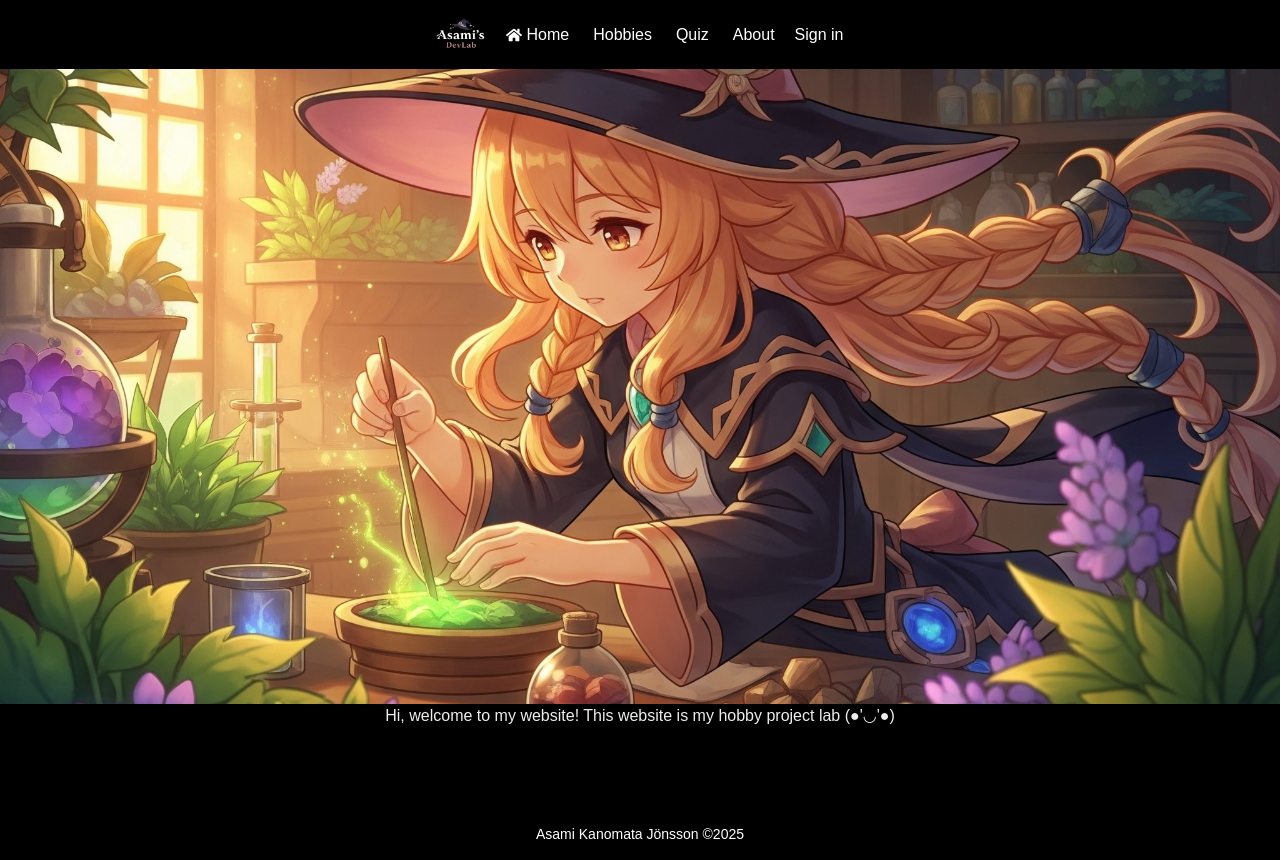
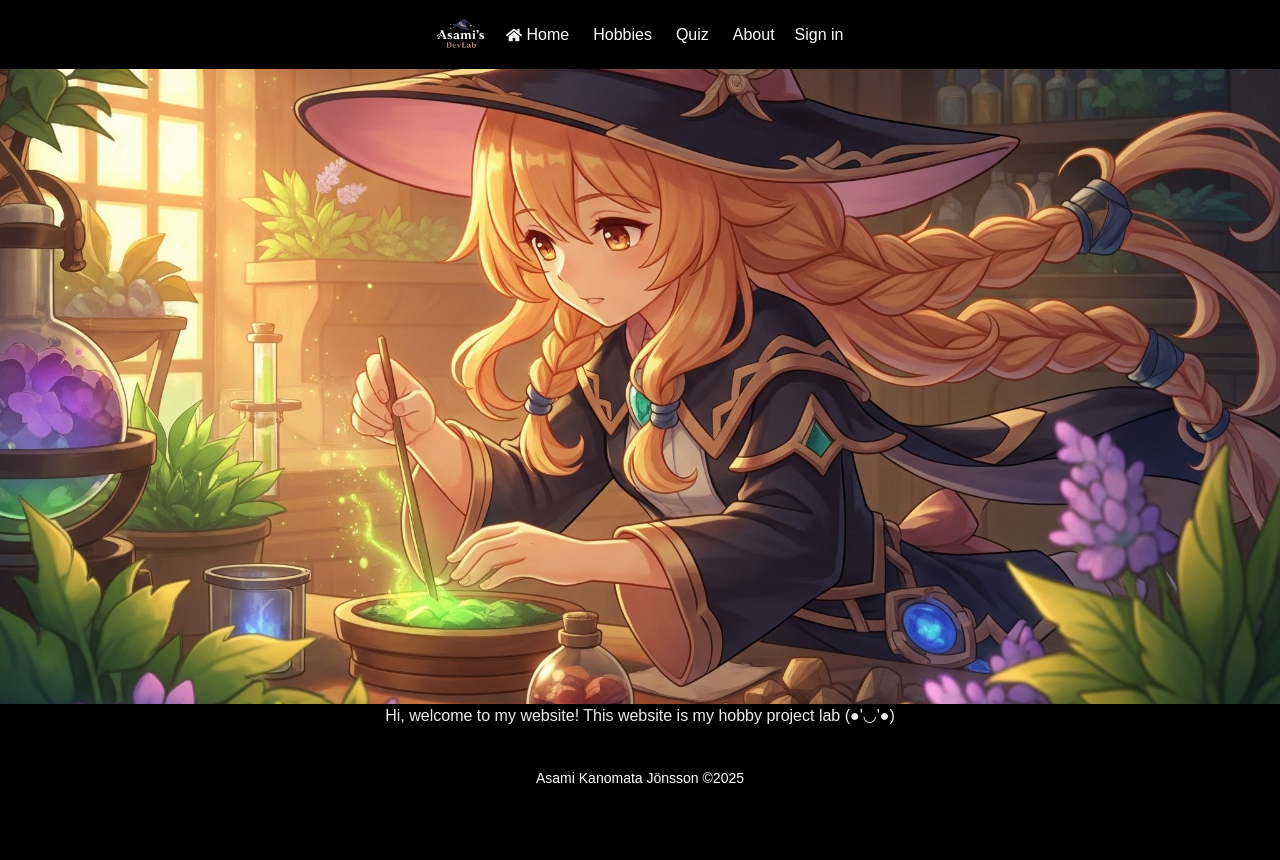
Before and after one commit to Asamijonsson/DevLab, a Next.js app: page / in a window 1280 px wide. After the commit the page ends 804 px from the top, so only its background shows below. Built offline with nearby package versions, Linux system fonts and the light colour scheme; no server answers.

Commit message:
fixed footer

```diff
--- a/app/about/page.tsx
+++ b/app/about/page.tsx
@@ -2,8 +2,8 @@ import AboutMe from "@/components/about/AboutMe";
 
 export default function About() {
   return (
-    <>
+    <div className="flex-grow">
       <AboutMe />
-    </>
+    </div>
   );
 }
--- a/app/layout.tsx
+++ b/app/layout.tsx
@@ -20,10 +20,10 @@ export default function RootLayout({
 }>) {
   return (
     <html lang="en">
-      <body>
+      <body className="flex flex-col min-h-screen">
         <Header />
         {children}
-        <footer className="text-center text-sm text-white py-4">
+        <footer className="text-center text-sm text-white pb-4">
           Asami Kanomata Jönsson ©2025
         </footer>
       </body>
--- a/app/page.tsx
+++ b/app/page.tsx
@@ -2,7 +2,7 @@ import Hero from "@/components/Hero";
 
 export default function page() {
   return (
-    <main className="w-full ">
+    <main className="flex-grow w-full">
       <Hero />
     </main>
   );
--- a/app/quiz/page.tsx
+++ b/app/quiz/page.tsx
@@ -1,11 +1,9 @@
 import QuizList from "@/components/quiz/Quiz";
-
 
 export default function Quiz() {
   return (
-    <>
-
+    <div className="flex-grow">
       <QuizList />
-    </>
+    </div>
   );
 }
--- a/components/Hero.tsx
+++ b/components/Hero.tsx
@@ -12,7 +12,7 @@ export default function Hero() {
         height={380}
         className=" h-[60vh] sm:h-[70vh] md:h-[73vh] lg:h-[88vh] object-cover"
       />
-      <p className="flex justify-center text-center pb-20">
+      <p className="flex justify-center text-center pb-10">
         Hi, welcome to my website! This website is my hobby project lab
         (●&apos;◡&apos;●)
       </p>
```
